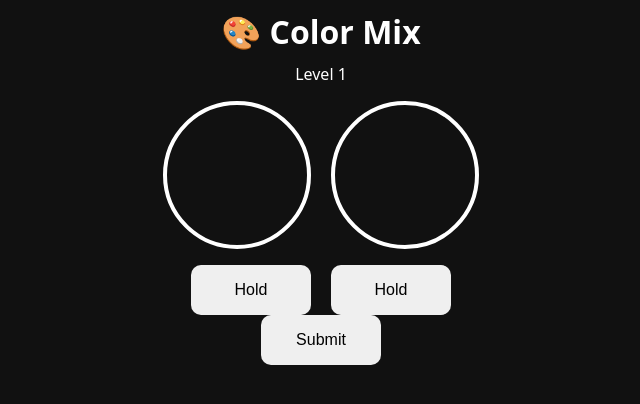
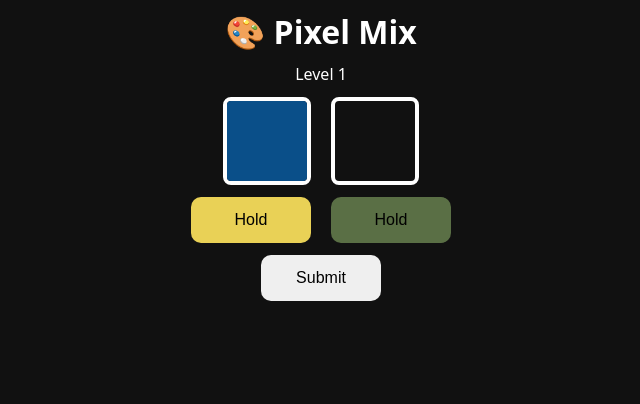
Before and after one commit to joshhicks7/Color-match, a plain HTML site: page index.html in a window 1280 px wide. Shown: the whole page, without its empty margins (319-959 px from the left). Drawn offline with Linux system fonts and the light colour scheme.

Commit message:
Refactor HTML structure and styling for Pixel Mix
Updated the title and meta tags, replaced circles with canvases for rendering, and adjusted styling for buttons and layout.

```diff
--- a/index.html
+++ b/index.html
@@ -1,9 +1,9 @@
 <!DOCTYPE html>
 <html lang="en">
 <head>
-<meta charset="UTF-8">
-<title>Color Shake</title>
-<meta name="viewport" content="width=device-width, initial-scale=1.0">
+<meta charset="UTF-8" />
+<title>Pixel Mix</title>
+<meta name="viewport" content="width=device-width, initial-scale=1.0"/>
 
 <style>
   body {
@@ -16,45 +16,25 @@
 
   h1 { margin: 10px 0; }
 
+  canvas {
+    border: 4px solid #fff;
+    border-radius: 8px;
+    image-rendering: pixelated;
+  }
+
   .row {
     display: flex;
     justify-content: center;
     gap: 20px;
-    margin: 16px 0;
-  }
-
-  .circle {
-    width: 140px;
-    height: 140px;
-    border-radius: 50%;
-    border: 4px solid #fff;
-  }
-
-  .mix {
-    position: relative;
-    overflow: hidden;
-  }
-
-  .fill {
-    position: absolute;
-    bottom: 0;
-    width: 100%;
-    height: 0%;
-    transition: height 0.05s linear;
+    margin: 12px 0;
   }
 
   button {
-    padding: 16px;
+    padding: 14px;
     font-size: 16px;
     border-radius: 10px;
     border: none;
     width: 120px;
-  }
-
-  .controls {
-    display: flex;
-    justify-content: center;
-    gap: 20px;
   }
 
   .result {
@@ -65,20 +45,17 @@
 </head>
 <body>
 
-<h1>🎨 Color Mix</h1>
+<h1>🎨 Pixel Mix</h1>
 <div>Level <span id="level">1</span></div>
 
 <div class="row">
-  <div class="circle" id="target"></div>
-
-  <div class="circle mix">
-    <div class="fill" id="fill"></div>
-  </div>
+  <canvas id="target" width="80" height="80"></canvas>
+  <canvas id="mix" width="80" height="80"></canvas>
 </div>
 
-<div class="controls">
-  <button id="colorA">Hold</button>
-  <button id="colorB">Hold</button>
+<div class="row">
+  <button id="btnA">Hold</button>
+  <button id="btnB">Hold</button>
 </div>
 
 <button onclick="submit()">Submit</button>
@@ -86,59 +63,163 @@
 <div class="result" id="result"></div>
 
 <script>
+/* ---------------- CONFIG ---------------- */
+const SIZE = 20;                 // grid width/height (pixels)
+const PIXEL_SIZE = 4;            // visual scale
+const POUR_RATE = 6;             // pixels per tick
+const MIX_RATE = 120;            // random swaps per frame
+const MAX_PIXELS = SIZE * SIZE;
+
+/* ---------------- STATE ---------------- */
 let level = 1;
-let target;
-let mix = { r: 0, g: 0, b: 0 };
-let volume = 0;
+let grid = [];
+let targetColor = {};
 let pouring = null;
+let colors = [];
 
-const POUR_RATE = 0.6;
-const MAX_VOLUME = 100;
+/* ---------------- CANVAS SETUP ---------------- */
+const mixCanvas = document.getElementById("mix");
+const targetCanvas = document.getElementById("target");
 
-function randColor() {
+mixCanvas.width = targetCanvas.width = SIZE;
+mixCanvas.height = targetCanvas.height = SIZE;
+
+mixCanvas.style.width = targetCanvas.style.width = SIZE * PIXEL_SIZE + "px";
+mixCanvas.style.height = targetCanvas.style.height = SIZE * PIXEL_SIZE + "px";
+
+const mixCtx = mixCanvas.getContext("2d");
+const targetCtx = targetCanvas.getContext("2d");
+
+/* ---------------- UTIL ---------------- */
+const randColor = () => ({
+  r: Math.random() * 255,
+  g: Math.random() * 255,
+  b: Math.random() * 255
+});
+
+const colorStr = c => `rgb(${c.r|0},${c.g|0},${c.b|0})`;
+
+function avgColor() {
+  let r = 0, g = 0, b = 0;
+  grid.forEach(p => {
+    r += p.r;
+    g += p.g;
+    b += p.b;
+  });
   return {
-    r: Math.random() * 255,
-    g: Math.random() * 255,
-    b: Math.random() * 255
+    r: r / grid.length,
+    g: g / grid.length,
+    b: b / grid.length
   };
 }
 
-function rgb({ r, g, b }) {
-  return `rgb(${r|0},${g|0},${b|0})`;
+function diff(a, b) {
+  return Math.abs(a.r - b.r) +
+         Math.abs(a.g - b.g) +
+         Math.abs(a.b - b.b);
 }
 
+/* ---------------- LEVEL SETUP ---------------- */
 function startLevel() {
   document.getElementById("level").textContent = level;
   document.getElementById("result").textContent = "";
 
-  target = randColor();
-  document.getElementById("target").style.background = rgb(target);
+  grid = [];
+  targetColor = randColor();
 
-  const a = randColor();
-  const b = randColor();
+  colors = [randColor(), randColor()];
+  if (level > 25) colors.push(randColor());
 
-  document.getElementById("colorA").style.background = rgb(a);
-  document.getElementById("colorB").style.background = rgb(b);
+  drawTarget();
 
-  document.getElementById("colorA").dataset.color = JSON.stringify(a);
-  document.getElementById("colorB").dataset.color = JSON.stringify(b);
+  document.getElementById("btnA").style.background = colorStr(colors[0]);
+  document.getElementById("btnB").style.background = colorStr(colors[1]);
 
-  mix = { r: 0, g: 0, b: 0 };
-  volume = 0;
-  updateMix();
+  render();
 }
 
-function pour(color) {
-  if (volume >= MAX_VOLUME) return;
-
-  const delta = POUR_RATE;
-  mix.r = (mix.r * volume + color.r * delta) / (volume + delta);
-  mix.g = (mix.g * volume + color.g * delta) / (volume + delta);
-  mix.b = (mix.b * volume + color.b * delta) / (volume + delta);
-
-  volume += delta;
-  updateMix();
+/* ---------------- DRAWING ---------------- */
+function drawTarget() {
+  targetCtx.fillStyle = colorStr(targetColor);
+  targetCtx.fillRect(0, 0, SIZE, SIZE);
 }
 
-function updateMix() {
-  document.getElem
+function render() {
+  mixCtx.clearRect(0, 0, SIZE, SIZE);
+  grid.forEach(p => {
+    mixCtx.fillStyle = colorStr(p);
+    mixCtx.fillRect(p.x, p.y, 1, 1);
+  });
+}
+
+/* ---------------- POURING ---------------- */
+function pour(color) {
+  for (let i = 0; i < POUR_RATE; i++) {
+    if (grid.length >= MAX_PIXELS) return;
+
+    grid.push({
+      x: grid.length % SIZE,
+      y: Math.floor(grid.length / SIZE),
+      r: color.r,
+      g: color.g,
+      b: color.b
+    });
+  }
+}
+
+/* ---------------- MIXING (PIXEL DIFFUSION) ---------------- */
+function mixPixels() {
+  for (let i = 0; i < MIX_RATE; i++) {
+    if (grid.length < 2) return;
+    const a = Math.floor(Math.random() * grid.length);
+    const b = Math.floor(Math.random() * grid.length);
+    [grid[a].x, grid[b].x] = [grid[b].x, grid[a].x];
+    [grid[a].y, grid[b].y] = [grid[b].y, grid[a].y];
+  }
+}
+
+/* ---------------- GAME LOOP ---------------- */
+function loop() {
+  mixPixels();
+  render();
+  requestAnimationFrame(loop);
+}
+
+/* ---------------- SUBMIT ---------------- */
+function submit() {
+  if (grid.length < MAX_PIXELS * 0.7) {
+    document.getElementById("result").textContent = "Fill more!";
+    return;
+  }
+
+  const mixed = avgColor();
+  const tolerance = Math.max(70 - level, 30);
+
+  if (diff(mixed, targetColor) < tolerance) {
+    document.getElementById("result").textContent = "✔ Level Complete";
+    level++;
+    setTimeout(startLevel, 900);
+  } else {
+    document.getElementById("result").textContent = "✖ Off Color";
+  }
+}
+
+/* ---------------- INPUT ---------------- */
+["btnA", "btnB"].forEach((id, idx) => {
+  const btn = document.getElementById(id);
+
+  btn.addEventListener("pointerdown", () => {
+    pouring = setInterval(() => pour(colors[idx]), 50);
+  });
+
+  btn.addEventListener("pointerup", () => clearInterval(pouring));
+  btn.addEventListener("pointerleave", () => clearInterval(pouring));
+});
+
+/* ---------------- START ---------------- */
+startLevel();
+loop();
+</script>
+
+</body>
+</html>
```
